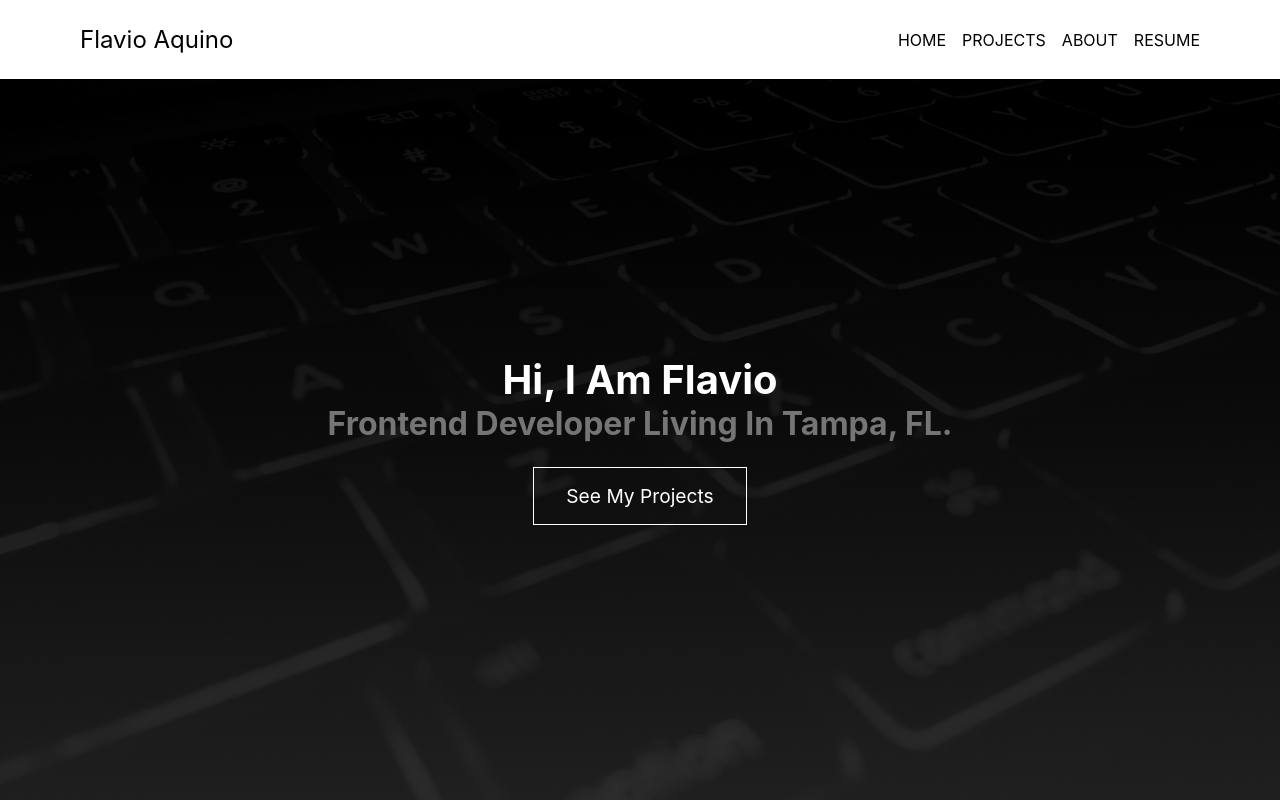
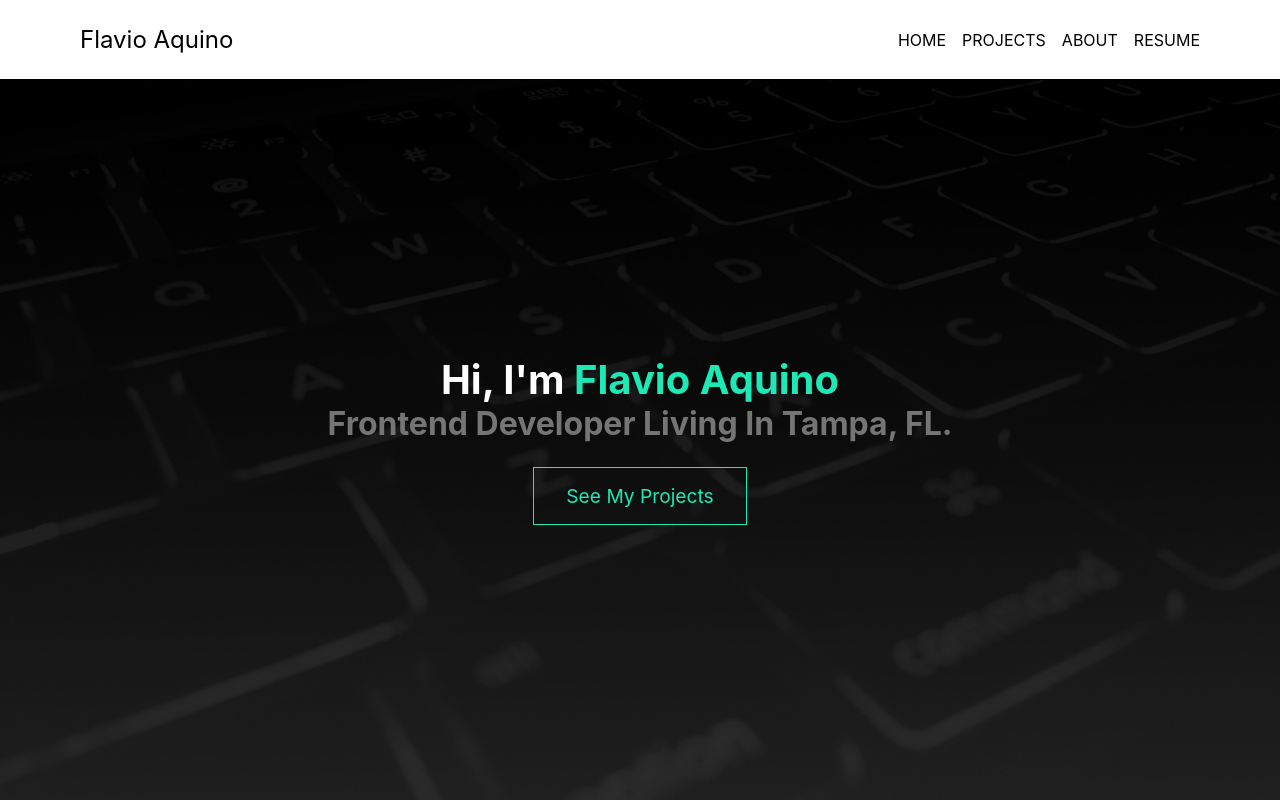
Before and after one commit to bregarulai/portfolio, a React (Create React App) app: page / in a window 1280 px wide. Shown: the top 800 px of the page. Built offline with nearby package versions, Linux system fonts and the light colour scheme.

Commit message:
Change color for button and name in banner component

```diff
--- a/src/components/banner/Banner.js
+++ b/src/components/banner/Banner.js
@@ -5,13 +5,16 @@ import {
   Heading,
   SubHeading,
   ProjectButton,
+  Name,
 } from "./banner.elements";
 
 const Banner = () => {
   return (
     <BackgroundImage>
       <div data-aos="slide-right">
-        <Heading data-aos="zoom-in">Hi, I am Flavio</Heading>
+        <Heading data-aos="zoom-in">
+          Hi, I'm <Name>Flavio Aquino</Name>
+        </Heading>
       </div>
       <SubHeading data-aos="zoom-out">
         frontend developer living in Tampa, FL.
--- a/src/components/banner/banner.elements.js
+++ b/src/components/banner/banner.elements.js
@@ -22,6 +22,10 @@ export const Heading = styled.h1 `
   text-transform: capitalize;
 `;
 
+export const Name = styled.span `
+  color: #1de9b6;
+`
+
 export const SubHeading = styled.h2 `
   font-size: 2rem;
   color: #757575;
@@ -31,9 +35,9 @@ export const SubHeading = styled.h2 `
 export const ProjectButton = styled(ScrollLink)
 `
   text-decoration: none;
-  color: white;
+  color: #1de9b6;
   background: transparent;
-  border: 1px solid white;
+  border: 1px solid #1de9b6;
   padding: 1rem 2rem;
   font-size: 1.2rem;
   text-transform: capitalize;
@@ -43,7 +47,8 @@ export const ProjectButton = styled(ScrollLink)
 
   &:hover {
     transition: all 0.5s ease-in-out;
-    background: #757575;
+    background: #1de9b6;
     border: none;
+    color: white
   }
 `;
```
